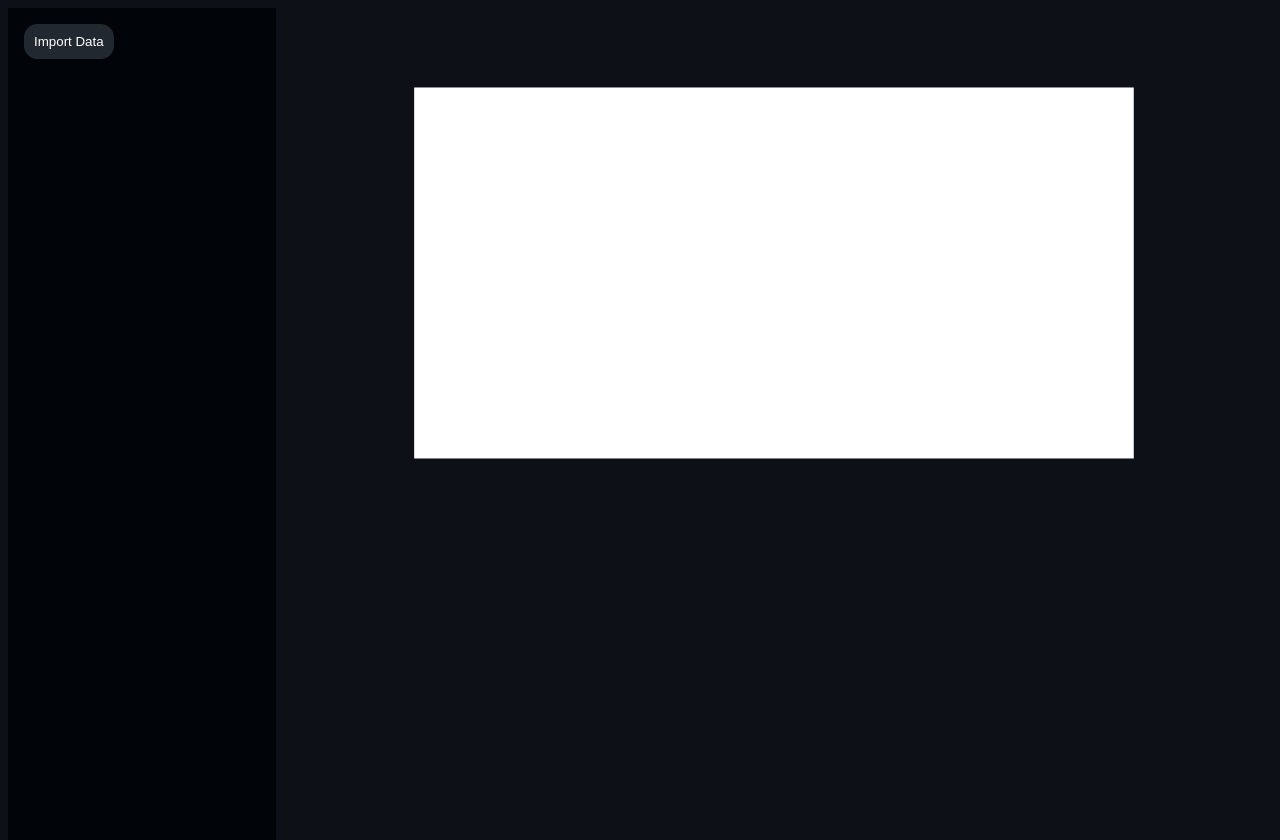
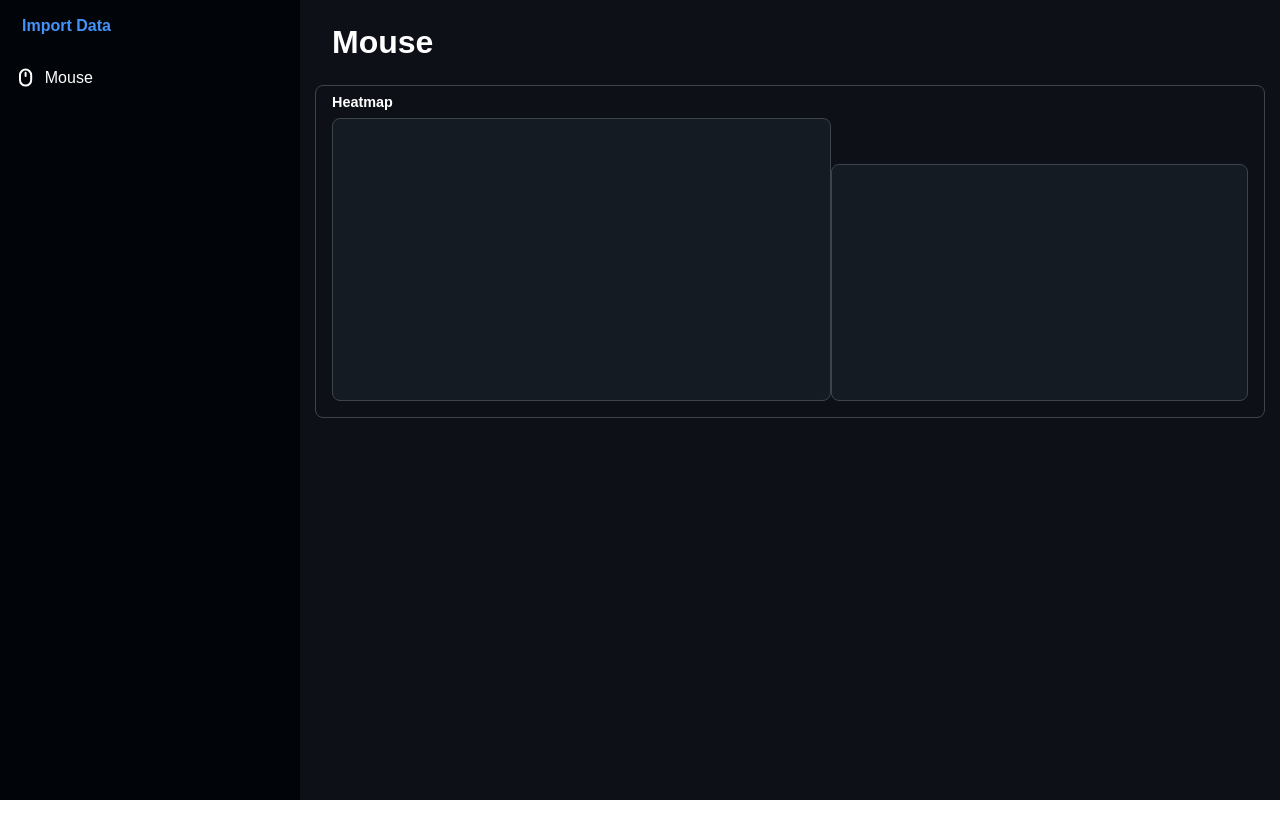
Before and after one commit to dubbyy1/pc-stats, a SvelteKit app in the folder dashboard/: page / in a window 1280 px wide. After the commit the page ends 800 px from the top, so only its background shows below. Built offline with nearby package versions, Linux system fonts and the light colour scheme.

Commit message:
update ui

```diff
--- a/dashboard/src/app.html
+++ b/dashboard/src/app.html
@@ -6,7 +6,7 @@
 		<meta name="text-scale" content="scale" />
 		%sveltekit.head%
 	</head>
-	<body data-sveltekit-preload-data="hover">
+	<body data-sveltekit-preload-data="hover" style="margin: 0px;">
 		<div style="display: contents">%sveltekit.body%</div>
 	</body>
 </html>
--- a/dashboard/src/routes/+page.svelte
+++ b/dashboard/src/routes/+page.svelte
@@ -1,118 +1,178 @@
 <script>
     import initSqlJs from 'sql.js';
     let fileInput;
+    let importTextButton;
+    let importIconButton;
+    let sectionButtonMouse;
     let fileName = $state("");
 
+    const SCREEN_W = 1920 + 1600;
+    const SCREEN_H = 1080;
+
     let canvas;
-    let clicks = [];
-
-    const CELL_SIZE = 16;      // how many screen pixels per cell
-    const SCREEN_W = 1920 + 1600;    // change to your resolution
-    const SCREEN_H = 1080;
+    let canvasContainer = $state(null);
+    let clicks = $state([]);
 
     async function chooseFile(event) {
         const file = event.target.files[0];
         fileName = file.name;
+        importTextButton.style.display = 'none';
+        importIconButton.style.display = 'inline';
 
         const SQL = await initSqlJs({ locateFile: () => '/sql-wasm.wasm' });
 
         const buf = await file.arrayBuffer();
         const db = new SQL.Database(new Uint8Array(buf));
+        parseFile(db);
+    }
 
-        const result = db.exec("SELECT x, y FROM clicks");
+    async function parseFile(db) {
+        const result = db.exec("SELECT id, x, y, button FROM clicks");
         console.log(result)
 
         const [{ columns, values }] = result;
         clicks = values.map(row =>
             Object.fromEntries(columns.map((col, i) => [col, row[i]]))
         );
-        drawHeatmap();
-        console.log(fileName);
+        // drawClicks();
+        console.log(clicks[0]);
+
     }
 
-    function drawHeatmap() {
-        const cols = Math.ceil(SCREEN_W / CELL_SIZE);
-        const rows = Math.ceil(SCREEN_H / CELL_SIZE);
+    // function drawClicks() {
+    //   let clickElements = [];
 
-        // 1. Build a grid and count clicks per cell
-        const grid = Array.from({ length: rows }, () => new Array(cols).fill(0));
-        for (const { x, y } of clicks) {
-            const col = Math.floor(x / CELL_SIZE);
-            const row = Math.floor(y / CELL_SIZE);
-            if (row >= 0 && row < rows && col >= 0 && col < cols) {
-                grid[row][col]++;
-            }
-        }
+    //   for (const { x, y } of clicks) {
+    //     const click = document.createElement('div');
+    //     click.className = "click"
+    //     click.style.left = `${x}px`;
+    //     click.style.top = `${y}px`;
 
-        // 2. Find the highest count so we can normalise
-        const max = grid.reduce((m, row) => Math.max(m, ...row), 0);
-        if (max === 0) return;
+    //     canvas.appendChild(click);
+    //   }
+    // }
 
-        // 3. Draw each cell as a coloured rectangle
-        const ctx = canvas.getContext('2d');
-        canvas.width = cols;
-        canvas.height = rows;
-        ctx.clearRect(0, 0, cols, rows);
+    // function drawHeatmap() {
+    //     const CELL_SIZE = 8;      // how many screen pixels per cell
+    //     const SCREEN_W = 1920 + 1600;    // change to your resolution
+    //     const SCREEN_H = 1080;
 
-        for (let row = 0; row < rows; row++) {
-            for (let col = 0; col < cols; col++) {
-                const count = grid[row][col];
-                if (count === 0) continue;
+    //     const cols = Math.ceil(SCREEN_W / CELL_SIZE);
+    //     const rows = Math.ceil(SCREEN_H / CELL_SIZE);
 
-                const t = count / max;               // 0 = cold, 1 = hot
-                const hue = (1 - t) * 240;           // 240 = blue, 0 = red
-                const alpha = 0.2 + t * 1;
-                ctx.fillStyle = `hsla(${hue}, 100%, 50%, ${alpha})`;
-                ctx.fillRect(col, row, 1, 1);
-            }
-        }
-    }
+    //     // 1. Build a grid and count clicks per cell
+    //     const grid = Array.from({ length: rows }, () => new Array(cols).fill(0));
+    //     for (const { x, y } of clicks) {
+    //         const col = Math.floor(x / CELL_SIZE);
+    //         const row = Math.floor(y / CELL_SIZE);
+    //         if (row >= 0 && row < rows && col >= 0 && col < cols) {
+    //             grid[row][col]++;
+    //         }
+    //     }
 
-    async function parseFile(event) {
+    //     // 2. Find the highest count so we can normalise
+    //     const max = grid.reduce((m, row) => Math.max(m, ...row), 0);
+    //     if (max === 0) return;
 
-    }
+    //     // 3. Draw each cell as a coloured rectangle
+    //     const ctx = canvas.getContext('2d');
+    //     canvas.width = cols;
+    //     canvas.height = rows;
+    //     ctx.clearRect(0, 0, cols, rows);
+
+    //     for (let row = 0; row < rows; row++) {
+    //         for (let col = 0; col < cols; col++) {
+    //             const count = grid[row][col];
+    //             if (count === 0) continue;
+
+    //             const t = count / max;               // 0 = cold, 1 = hot
+    //             const hue = (1 - t) * 240;           // 240 = blue, 0 = red
+    //             const alpha = 0.2 + t * 1;
+    //             ctx.fillStyle = `hsla(${hue}, 100%, 50%, ${alpha})`;
+    //             ctx.fillRect(col, row, 1, 1);
+    //         }
+    //     }
+    // }
 </script>
 
 <main class="container">
     <div class="sidebar">
         <div class= "import-data">
             <input style="display: none;" aria-hidden="true" type="file" accept=".db" onchange={chooseFile} bind:this={fileInput}/>
-            <button class= "choose-file" onclick={() => fileInput.click()}>Import Data</button>
+            <button class= "import-button" bind:this={importTextButton} onclick={() => fileInput.click()}>Import Data</button>
             <span>{ fileName }</span>
+            <button class= "upload-button" style="display: none;" bind:this={importIconButton} onclick={() => fileInput.click()} aria-label="Upload">
+                <svg xmlns="http://www.w3.org/2000/svg" height="1.1em" viewBox="0 0 24 24" fill="none" stroke="currentColor" stroke-width="3" stroke-linecap="round" stroke-linejoin="round" class="lucide lucide-upload-icon lucide-upload"><path d="M12 3v12"/><path d="m17 8-5-5-5 5"/><path d="M21 15v4a2 2 0 0 1-2 2H5a2 2 0 0 1-2-2v-4"/></svg>
+            </button>
+        </div>
+        <div class="sections">
+            <button class="section-button" bind:this={sectionButtonMouse} onclick={() => sectionButtonMouse.classList.add('active')}>
+                <svg xmlns="http://www.w3.org/2000/svg" width="1.2em" viewBox="0 0 24 24" fill="none" stroke="currentColor" stroke-width="2.5" stroke-linecap="round" stroke-linejoin="round" class="lucide lucide-mouse-icon lucide-mouse"><rect x="5" y="2" width="14" height="20" rx="7"/><path d="M12 6v4"/></svg>
+                Mouse
+            </button>
         </div>
     </div>
     <div class="content">
-        <canvas bind:this={canvas} style="width: 100%; image-rendering: pixelated;"></canvas>
+        <div class="page-title">Mouse</div>
+        <div class="heatmap">
+            <span>Heatmap</span>
+            <div class="canvas-container" bind:this={canvasContainer}>
+            <div class= "canvas" bind:this={canvas}>
+                <div class="monitor" style="width: calc({(1920 / SCREEN_W) * 100}%); height: calc({(1080 / SCREEN_H) * 100}%);"></div>
+                <div class="monitor" style="width: calc({(1600 / SCREEN_W) * 100}%); height: calc({(900 / SCREEN_H) * 100}%);"></div>
+                {#each clicks as {id, x, y, button} (id)}
+                    {#if button == "LEFT"}
+                        <div
+                            class="click {button}"
+                            id={`click-${id}`}
+                            style="left: calc({(x / SCREEN_W) * 100}% - 5px); top: calc({(y / SCREEN_H) * 100}% - 5px);">
+                        </div>
+                    {/if}
+                {/each}
+                {#each clicks as {id, x, y, button} (id)}
+                    {#if button == "RIGHT"}
+                        <div
+                            class="click {button}"
+                            id={`click-${id}`}
+                            style="left: calc({(x / SCREEN_W) * 100}% - 5px); top: calc({(y / SCREEN_H) * 100}% - 5px);">
+                        </div>
+                    {/if}
+                {/each}
+                {#each clicks as {id, x, y, button} (id)}
+                    {#if button == "MIDDLE"}
+                        <div
+                            class="click {button}"
+                            id={`click-${id}`}
+                            style="left: calc({(x / SCREEN_W) * 100}% - 5px); top: calc({(y / SCREEN_H) * 100}% - 5px);">
+                        </div>
+                    {/if}
+                {/each}
+            </div>
+        </div>
+        </div>
     </div>
 </main>
 
 <style>
-    .import-data {
+    .sidebar {
         display: flex;
-        flex-direction: inline-row;
-        align-items: center;
-        gap: 1rem;
-    }
-
-    .sidebar {
+        flex-direction: column;
         background-color: #010409;
-        padding: 1rem;
         height: 100%;
         width: 300px;
     }
 
     main {
-        margin: 0px;
-        height: 100vh;
+        overflow: hidden;
+        background-color: #0D1117;
+        color: #ffffff;
+
+        font-family: sans-serif;
+
         display: flex;
         flex-direction: row;
-    }
-
-    :root {
-        overflow: hidden;
-        margin: 0px;
-        background-color: #0D1117;
-        color: #ffffff;
+        width: 100vw;
+        height: 100vh;
     }
 
     .content {
@@ -120,33 +180,139 @@
         height: 100vh;
         width: 100%;
         flex-direction: column;
-        align-items: center;
+        margin: 1rem 2rem;
         gap: 1rem;
+        flex: 1;
     }
 
-    canvas {
-        padding: 1rem;
-        background: #ffffff;
-        transform: scale(0.7);
-        /*width: 20%;*/
-        /*height: 20%;*/
-        /*width: 704px;
-        height: 216px;*/
+    .heatmap {
+        display: flex;
+        flex-direction: column;
+        gap: 0.1rem;
+        align-self: center;
+
+        width: 100%;
+        padding: 0.5rem 1rem 1rem 1rem;
+        border: 1px solid #3d444d;
+        border-radius:  0.5rem;
+
+        font-size: 0.9rem;
+        font-weight: bold;
+        color: #fff;
     }
 
-    .choose-file {
+    .canvas-container {
+        margin-top: 0.5rem;
+        aspect-ratio: 3520 / 1080;
+    }
+
+    .canvas {
+        position: relative;
+
+        display: flex;
+        align-items: end;
+        flex-direction: row;
+
+        width:100%;
+        height:100%;
+    }
+    .monitor {
+        border: 1px solid #3d444d;
+        background-color: #151B23;
+        border-radius: 0.5rem;
+    }
+
+    .click {
+        background-color: #ffffff;
+        position: absolute;
+        border-radius: 100px;
+        width: 10px;
+        height: 10px;
+    }
+    .click.LEFT {
+        background-color: #4493f8;
+        opacity: 0.1;
+    }
+    .click.RIGHT {
+        background-color: #ff3e00;
+        opacity: 0.2;
+    }
+    .click.MIDDLE {
+        background-color: #f1e05a;
+        opacity: 0.2;
+    }
+
+    .import-data {
+        display: flex;
+        flex-direction: inline-row;
+        justify-content: start;
+        font-weight: bold;
+        align-items: center;
+        gap: 0.4em;
+        padding: 1rem;
+    }
+
+    .import-button {
         cursor: pointer;
-        color: #ffffff;
+        color: #4493f8;
+        font-family: sans-serif;
+        font-size: 1rem;
+        font-weight: bold;
         border: 0px;
-        border-radius: 1em;
-        padding: 0.75em;
-        background-color: #212830;
+        border-radius: 2em;
+        background-color: #010409;
         transition: 0.1s;
     }
-    .choose-file:hover {
-        background-color: #262C36;
+    .import-button:hover {
+        text-decoration: underline;
     }
-    .choose-file:active {
-        background-color: #2A313C;
+
+    .upload-button {
+        cursor: pointer;
+        margin-top: 0.35em;
+        border: 0px;
+        background-color: #010409;
+        color: #4493f8;
     }
+
+    .sections {
+        display: flex;
+        flex-direction: column;
+        padding: 0.5rem 0.5rem;
+    }
+
+    .section-button {
+        display: flex;
+        flex-direction: inline-row;
+        align-items: center;
+        gap: 0.6em;
+
+        background-color: #010409;
+        font-size: 1rem;
+        color: #ffffff;
+        padding: 0.5em;
+        border-radius: 0.5em;
+        border: 0px;
+
+        cursor: pointer;
+        transition: 0s;
+        text-align: start;
+    }
+    .section-button:hover {
+        background-color: #13181E;
+        transition: 0.1s;
+        text-align: start;
+    }
+    .section-button.active {
+        background-color: #1E242A;
+    }
+
+    .page-title {
+        font-size: 2rem;
+        font-weight: bold;
+        color: #ffffff;
+        text-align: start;
+        margin: 0.5rem 0;
+    }
+
 </style>
```
